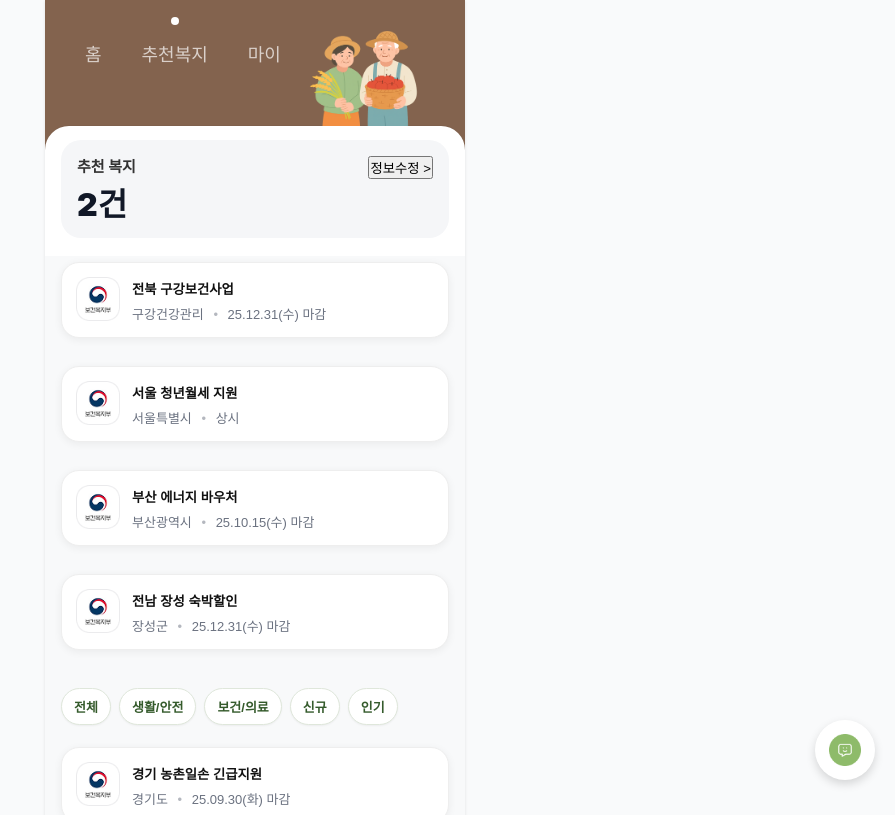
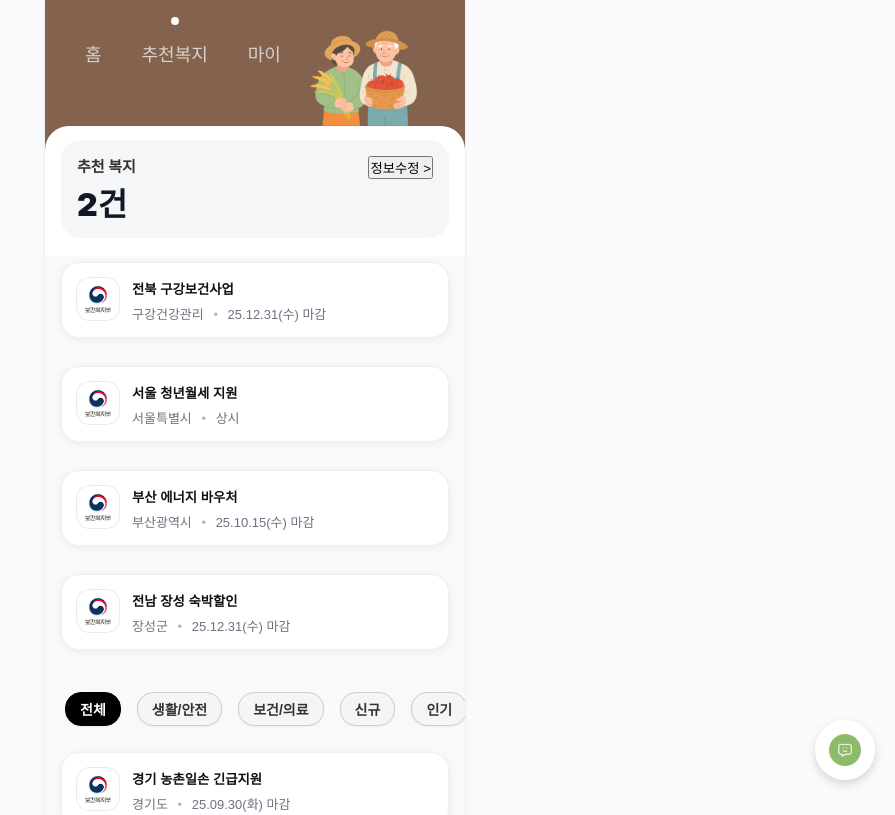
Before and after one commit to sieunkirn/2025hackathon, a React (Vite) app: page /welfare in a window 1280 px wide. Shown: the top 815 px of the page, without its empty margins (385-1280 px from the left). Built offline with nearby package versions, Linux system fonts and the light colour scheme.

Commit message:
Update components.css
카테고리 선택

```diff
--- a/src/styles/components.css
+++ b/src/styles/components.css
@@ -2147,3 +2147,24 @@ button:focus-visible,
 
 .voice-caption { font-size: 13px; color: #555; width: 100%; text-align: center; }
 .warn { color: #c0392b; font-size: 14px; text-align: center; }
+
+/* 카테고리 칩 기본 스타일 */
+.chip {
+    padding: 6px 14px;
+    margin: 4px;
+    border-radius: 16px;
+    border: 1px solid #ccc;
+    background: #f5f5f5;
+    color: #333;
+    font-size: 14px;
+    cursor: pointer;
+    transition: all 0.2s ease-in-out;
+}
+
+/* ✅ 선택된 칩 (검정색 표시) */
+.chip--active {
+    background-color: #000;   /* 검정 배경 */
+    color: #fff;              /* 흰 글씨 */
+    border-color: #000;
+    font-weight: 600;
+}
```
